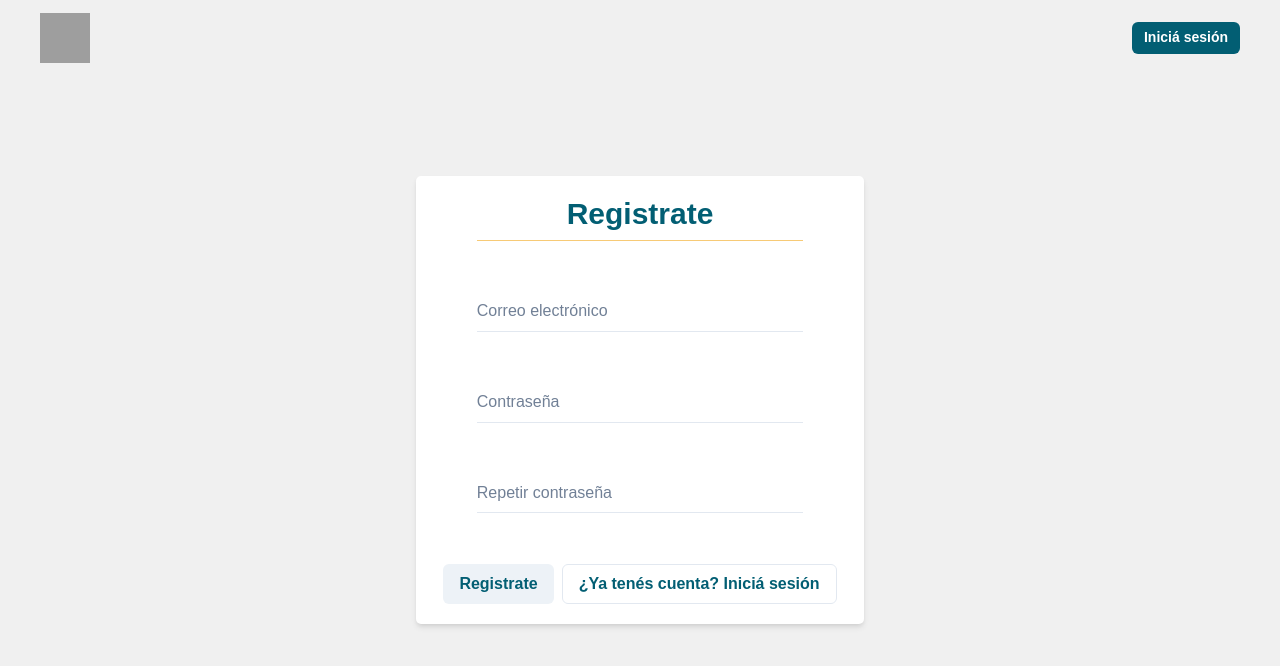
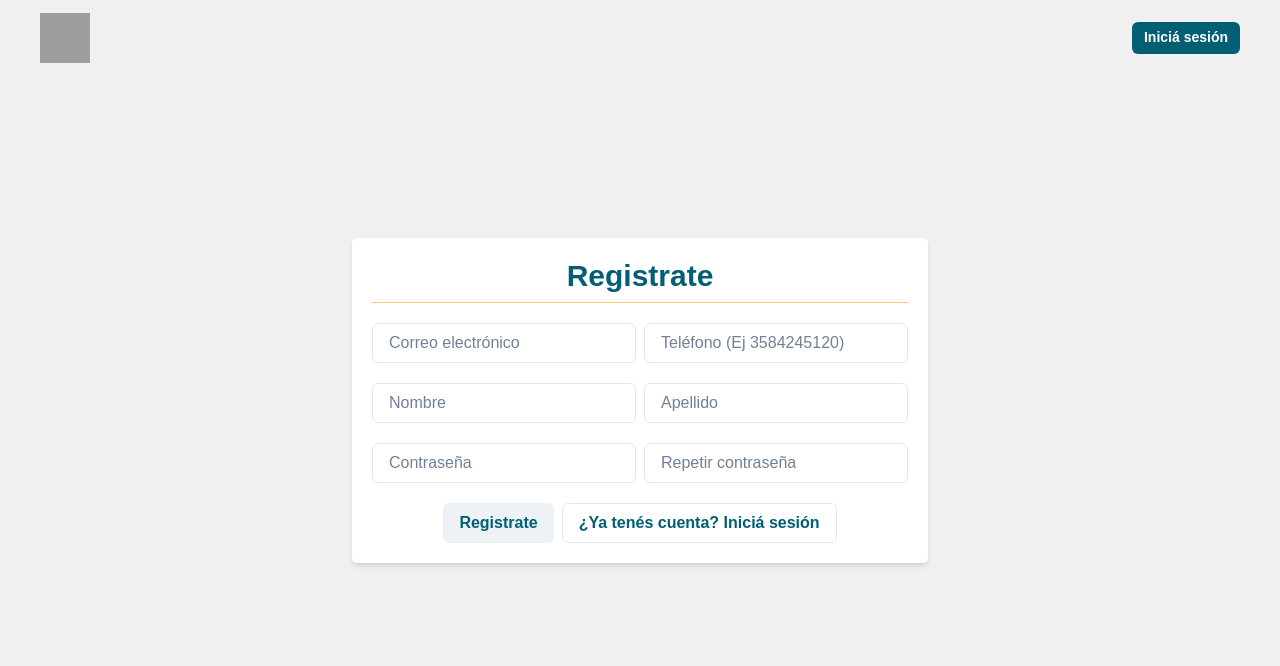
Before and after one commit to NicoPicotto/Ropita-Deheza, a React (Create React App) app: page /register in a window 1280 px wide. Shown: the top 666 px of the page. Built offline with nearby package versions, Linux system fonts and the light colour scheme; no server answers; grey boxes are pictures that could not be loaded.

Commit message:
Fix register component

```diff
--- a/src/Components/Auth/LoginComponent.js
+++ b/src/Components/Auth/LoginComponent.js
@@ -45,45 +45,46 @@ const LoginComponent = () => {
 	};
 
 	return (
-
 		<Stack
-				justify='space-between'
+			spacing={5}
 			align='center'
-				boxSize="md"
 			bgColor='white'
 			borderRadius={5}
+			w='xl'
 			p={5}
 			shadow='md'
 			as='form'
 			onSubmit={submitHandler}
 		>
-				<Stack w='80%' align='center'>
+			<Stack w='100%' align='center'>
 				<Heading size='lg' color='segundo'>
 					Iniciá sesión
 				</Heading>
 				<Divider borderColor='cuarto' />
 			</Stack>
+			<Stack align='center' w='100%' spacing={5}>
 				<Input
-					w='80%'
 					onChange={(e) => setUser({ ...user, email: e.target.value })}
-					variant='flushed'
+					variant='outline'
 					placeholder='Correo electrónico'
 					type='email'
 					focusBorderColor='cuarto'
+					isRequired
 				/>
 				<Input
-					w='80%'
 					onChange={(e) => setUser({ ...user, password: e.target.value })}
-					variant='flushed'
+					variant='outline'
 					placeholder='Contraseña'
 					type='password'
 					focusBorderColor='cuarto'
+					isRequired
 				/>
 				{error && (
 					<Text color='red' fontSize='sm'>
 						{error}
 					</Text>
 				)}
+			</Stack>
 			<Stack direction='row'>
 				<Button type='submit' color='segundo'>
 					Iniciá sesión
@@ -98,7 +99,6 @@ const LoginComponent = () => {
 				¿Olvidaste tu contraseña?
 			</Button>
 		</Stack>
-
 	);
 };
 
--- a/src/Components/Auth/RegisterComponent.js
+++ b/src/Components/Auth/RegisterComponent.js
@@ -3,15 +3,30 @@ import { useAuth } from '../../Context/Context';
 import { useNavigate } from 'react-router-dom';
 import { setDoc, doc } from 'firebase/firestore';
 import { firestore } from '../../firebase';
-import { Heading, Stack, Input, Button, Text, Link, Divider } from '@chakra-ui/react';
+import {
+	Heading,
+	Stack,
+	Input,
+	Button,
+	Text,
+	Link,
+	Divider,
+} from '@chakra-ui/react';
 import { Link as ReachLink } from 'react-router-dom';
 
 const RegisterComponent = () => {
+	//Lleva el auth al context
 	const { registrarse } = useAuth();
 	const [user, setUser] = useState({
 		email: '',
 		password: '',
 	});
+
+	//Estados de los inputs
+	const [nombre, setNombre] = useState('');
+	const [apellido, setApellido] = useState('');
+	const [telefono, setTelefono] = useState('');
+
 
 	const [error, setError] = useState('');
 	const navigate = useNavigate();
@@ -23,13 +38,13 @@ const RegisterComponent = () => {
 		if (user.password === passwordConfirm) {
 			try {
 				await setDoc(doc(firestore, 'usuarios', user.email), {
-					nombre: '',
-					apellido: '',
-					telefono: '',
+					nombre: nombre,
+					apellido: apellido,
+					telefono: '+549' + telefono,
 					email: user.email,
 				});
 				await registrarse(user.email, user.password);
-				navigate('/profile');
+				navigate('/');
 			} catch (error) {
 				setError(error.message);
 			}
@@ -42,53 +57,84 @@ const RegisterComponent = () => {
 
 	return (
 		<Stack
-				justify='space-between'
+			spacing={5}
 			align='center'
-				boxSize="md"
 			bgColor='white'
 			borderRadius={5}
+			w='xl'
 			p={5}
 			shadow='md'
 			as='form'
 			onSubmit={submitHandler}
 		>
-				<Stack w='80%' align='center'>
+			<Stack align='center' w='100%'>
 				<Heading size='lg' color='segundo'>
 					Registrate
 				</Heading>
 				<Divider borderColor='cuarto' />
 			</Stack>
+			<Stack spacing={5} align='center' w='100%'>
+				<Stack direction='row' align='center' w='100%'>
 					<Input
-					w='80%'
 						onChange={(e) => setUser({ ...user, email: e.target.value })}
-					variant='flushed'
+						variant='outline'
 						placeholder='Correo electrónico'
 						type='email'
 						focusBorderColor='cuarto'
+						isRequired
 					/>
 					<Input
-					w='80%'
+						onChange={(e) => setTelefono(e.target.value)}
+						variant='outline'
+						placeholder='Teléfono (Ej 3584245120)'
+						type='phone'
+						focusBorderColor='cuarto'
+						isRequired
+					/>
+				</Stack>
+				<Stack direction='row' align='center' w='100%'>
+					<Input
+						onChange={(e) => setNombre(e.target.value)}
+						variant='outline'
+						placeholder='Nombre'
+						type='name'
+						focusBorderColor='cuarto'
+						isRequired
+					/>
+					<Input
+						onChange={(e) => setApellido(e.target.value)}
+						variant='outline'
+						placeholder='Apellido'
+						type='lname'
+						focusBorderColor='cuarto'
+						isRequired
+					/>
+				</Stack>
+
+				<Stack direction='row' align='center' w='100%'>
+					<Input
 						onChange={(e) => setUser({ ...user, password: e.target.value })}
-					variant='flushed'
+						variant='outline'
 						placeholder='Contraseña'
 						type='password'
 						focusBorderColor='cuarto'
+						isRequired
 					/>
-
 					<Input
-					w='80%'
 						id='passwordConfirmField'
-					variant='flushed'
+						variant='outline'
 						placeholder='Repetir contraseña'
 						type='password'
 						focusBorderColor='cuarto'
+						isRequired
 					/>
-
+				</Stack>
 				{error && (
 					<Text color='red' fontSize='sm'>
 						Las contraseñas no coinciden
 					</Text>
 				)}
+			</Stack>
 			<Stack direction='row'>
 				<Button type='submit' color='segundo'>
 					Registrate
```
Lines whose indentation alone changed are shown as unchanged.
